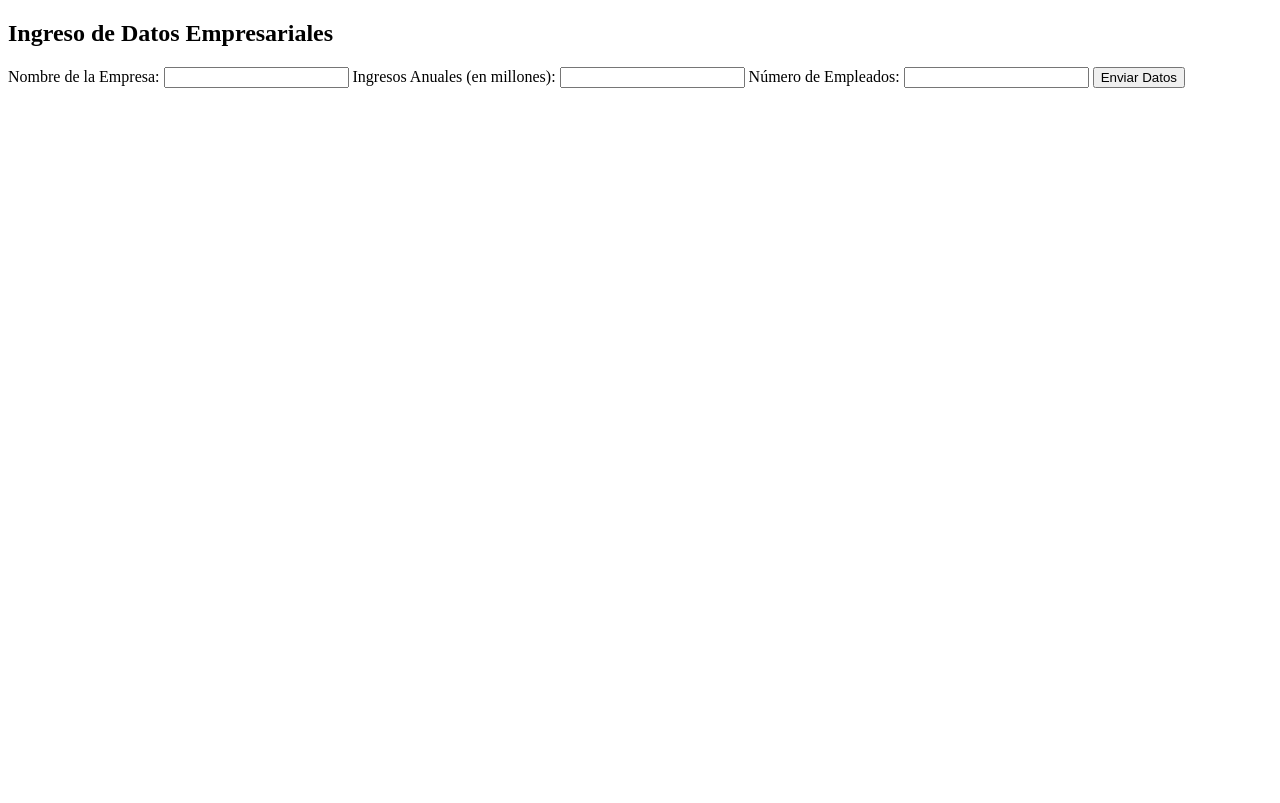
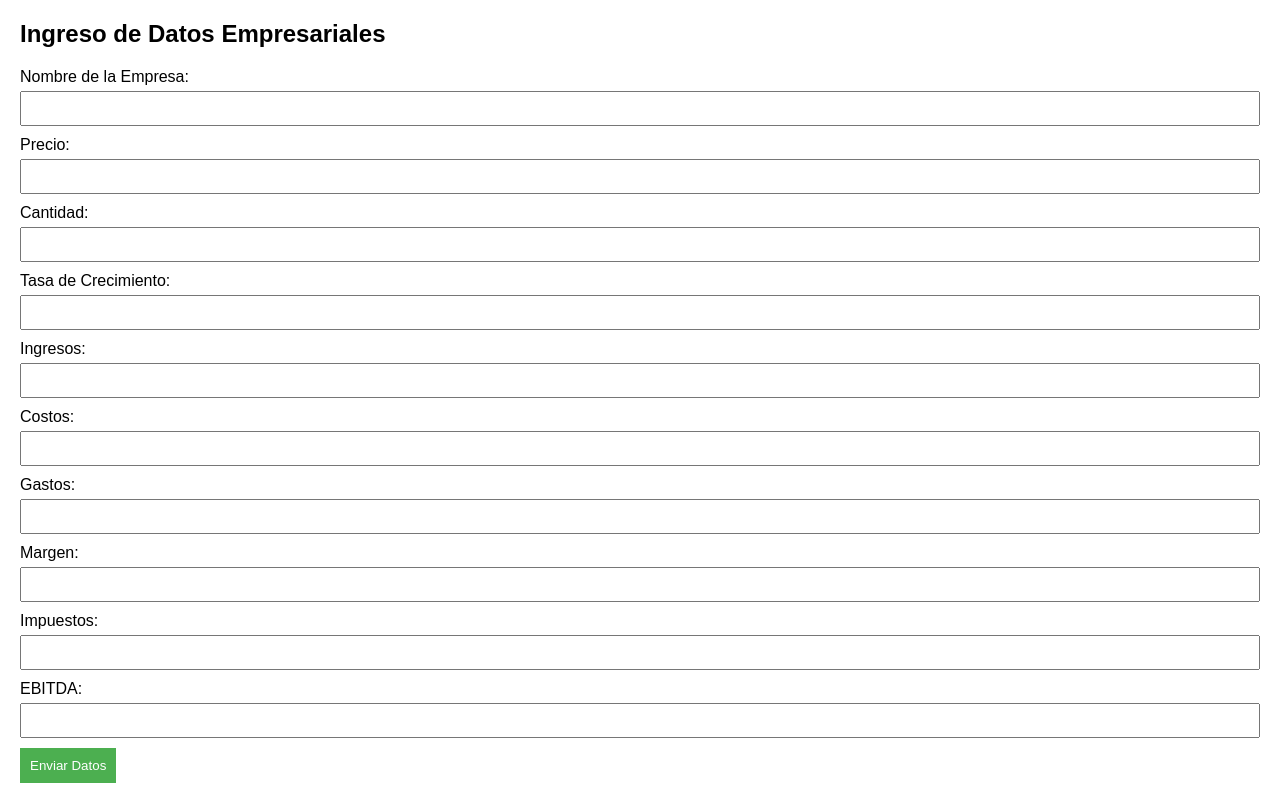
Before and after one commit to Ib3rtt1/metodos-de-montecarlo, a website: page index.html in a window 1280 px wide. Drawn offline with Linux system fonts and the light colour scheme.

Commit message:
se separa el codigo de html

```diff
--- a/index.html
+++ b/index.html
@@ -1,10 +1,10 @@
 <!DOCTYPE html>
 <html lang="es">
 <head>
-    <meta charset="UTF-8">
-    <meta name="viewport" content="width=device-width, initial-scale=1.0">
-    <title>Ingreso de Datos Empresariales</title>
-    <link rel="stylesheet" href="styles.css">
+  <meta charset="UTF-8">
+  <meta name="viewport" content="width=device-width, initial-scale=1.0">
+  <title>Ingreso de Datos Empresariales</title>
+  <link rel="stylesheet" href="styles.css">
 </head>
 <body>
   <h2>Ingreso de Datos Empresariales</h2>
@@ -13,29 +13,37 @@
     <label for="nombre">Nombre de la Empresa:</label>
     <input type="text" id="nombre" name="nombre" required>
 
-    <label for="ingresos">Ingresos Anuales (en millones):</label>
-    <input type="number" id="ingresos" name="ingresos" min="0" step="0.01" required>
+      <label for="precio">Precio:</label>
+      <input type="number" id="precio" name="precio" required>
 
-    <label for="empleados">Número de Empleados:</label>
-    <input type="number" id="empleados" name="empleados" min="0" required>
+      <label for="cantidad">Cantidad:</label>
+      <input type="number" id="cantidad" name="cantidad" required>
 
-    <button type="button" onclick="enviarDatos()">Enviar Datos</button>
+      <label for="tasaCrecimiento">Tasa de Crecimiento:</label>
+      <input type="number" id="tasaCrecimiento" name="tasaCrecimiento" required>
+
+      <label for="ingresos">Ingresos:</label>
+      <input type="number" id="ingresos" name="ingresos" required>
+
+      <label for="costos">Costos:</label>
+      <input type="number" id="costos" name="costos" required>
+
+      <label for="gastos">Gastos:</label>
+      <input type="number" id="gastos" name="gastos" required>
+
+      <label for="margen">Margen:</label>
+      <input type="number" id="margen" name="margen" required>
+
+      <label for="impuestos">Impuestos:</label>
+      <input type="number" id="impuestos" name="impuestos" required>
+
+      <label for="ebitda">EBITDA:</label>
+      <input type="number" id="ebitda" name="ebitda" required>
+
+      <button type="button" onclick="enviarDatos()">Enviar Datos</button>
   </form>
 
-  <script>
-    function enviarDatos() {
-    // Obtener valores de los campos
-      const nombreEmpresa = document.getElementById('nombre').value;
-      const ingresosAnuales = parseFloat(document.getElementById('ingresos').value);
-      const numeroEmpleados = parseInt(document.getElementById('empleados').value);
-
-      // Puedes realizar acciones con los datos, como enviarlos a un servidor
-      // Por ahora, solo los mostraremos en la consola
-      console.log('Nombre de la Empresa:', nombreEmpresa);
-      console.log('Ingresos Anuales:', ingresosAnuales);
-      console.log('Número de Empleados:', numeroEmpleados);
-    }
-  </script>
+  <script src="script.js"></script>
 
 </body>
 </html>
--- /dev/null
+++ b/script.js
@@ -0,0 +1,46 @@
+function enviarDatos() {
+  // Obtener valores de los campos
+  const precio = document.getElementById('precio').value;
+  function enviarDatos() {
+  // Obtener valores de los campos
+  const precio = document.getElementById('precio').value;
+  const cantidad = document.getElementById('cantidad').value;
+  const tasaCrecimiento = document.getElementById('tasaCrecimiento').value;
+  const ingresos = document.getElementById('ingresos').value;
+  const costos = document.getElementById('costos').value;
+  const gastos = document.getElementById('gastos').value;
+  const margen = document.getElementById('margen').value;
+  const impuestos = document.getElementById('impuestos').value;
+  const ebitda = document.getElementById('ebitda').value;
+
+  // Puedes realizar acciones con los datos, como enviarlos a un servidor
+  // Por ahora, solo los mostraremos en la consola
+
+}
+  // Obtener otros valores de campos...
+
+  // Puedes realizar acciones con los datos, como enviarlos a un servidor
+  // Por ahora, solo los mostraremos en la consola
+  console.log('Precio:', precio);
+  console.log('Precio:', precio);
+  console.log('Cantidad:', cantidad);
+  console.log('Tasa de Crecimiento:', tasaCrecimiento);
+  console.log('Ingresos:', ingresos);
+  console.log('Costos:', costos);
+  console.log('Gastos:', gastos);
+  console.log('Margen:', margen);
+  console.log('Impuestos:', impuestos);
+  console.log('EBITDA:', ebitda);
+  // Mostrar otros valores en la consola...
+  // Agregar fila a la tabla de resultados
+  agregarFilaResultado('Precio', precio);
+}
+
+function agregarFilaResultado(dato, valor) {
+  const table = document.getElementById('resultadosTable');
+  const row = table.insertRow(-1);
+  const cellDato = row.insertCell(0);
+  const cellValor = row.insertCell(1);
+  cellDato.innerHTML = dato;
+  cellValor.innerHTML = valor;
+}
--- a/styles.css
+++ b/styles.css
@@ -0,0 +1,28 @@
+body {
+  font-family: Arial, sans-serif;
+  margin: 20px;
+}
+
+label {
+  display: block;
+  margin-bottom: 5px;
+}
+
+input {
+  width: 100%;
+  padding: 8px;
+  margin-bottom: 10px;
+  box-sizing: border-box;
+}
+
+button {
+  padding: 10px;
+  background-color: #4CAF50;
+  color: white;
+  border: none;
+  cursor: pointer;
+}
+
+button:hover {
+  background-color: #45a049;
+}
```
Also changed, not shown: flujo.html (added, +22 -0 lines).
